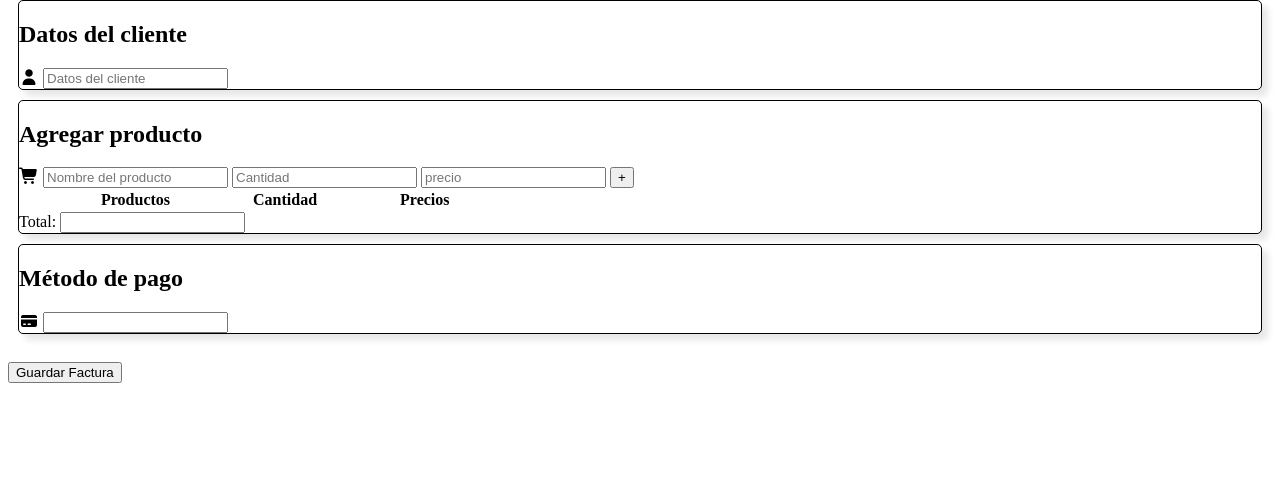
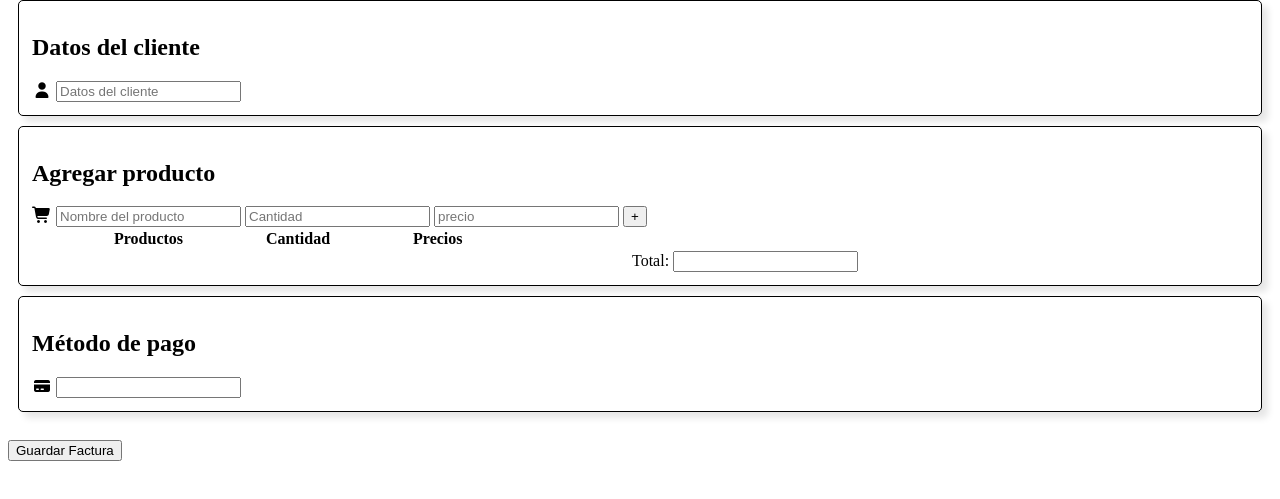
Before and after one commit to ag6563162/Proyecto-Web-Guzman-Intalaciones, a plain HTML site: page index.html in a window 1280 px wide. Shown: the part 193-692 px from the top of the page. Drawn offline with Linux system fonts and the light colour scheme.

Commit message:
arreglo de css

```diff
--- a/index.html
+++ b/index.html
@@ -46,7 +46,7 @@
             <th>Precios</th>
             </tr>
         </table>
-        <div>
+        <div class="total">
             <label for="total">Total:</label>
             <input type="text" name="total" id="total">
 
--- a/style.css
+++ b/style.css
@@ -39,6 +39,7 @@
     border: 1px solid black;
     box-shadow: 6px 6px 7px rgba(0, 0, 0, 0.1) ;
     border-radius: 5px;
+    padding: 13px;
 
 }
 
@@ -47,10 +48,17 @@
     border: 1px solid black;
     box-shadow: 6px 6px 7px rgba(0, 0, 0, 0.1) ;
     border-radius: 5px;
+    padding: 13px;
 }
 
 .tabla_contenedor th {
     padding-left: 80px;
+
+}
+
+.total {
+    margin-left: 600px;
+
 
 }
 
@@ -59,4 +67,5 @@
     border: 1px solid black;
     box-shadow: 6px 6px 7px rgba(0, 0, 0, 0.1) ;
     border-radius: 5px;
+    padding: 13px;
 }
```
